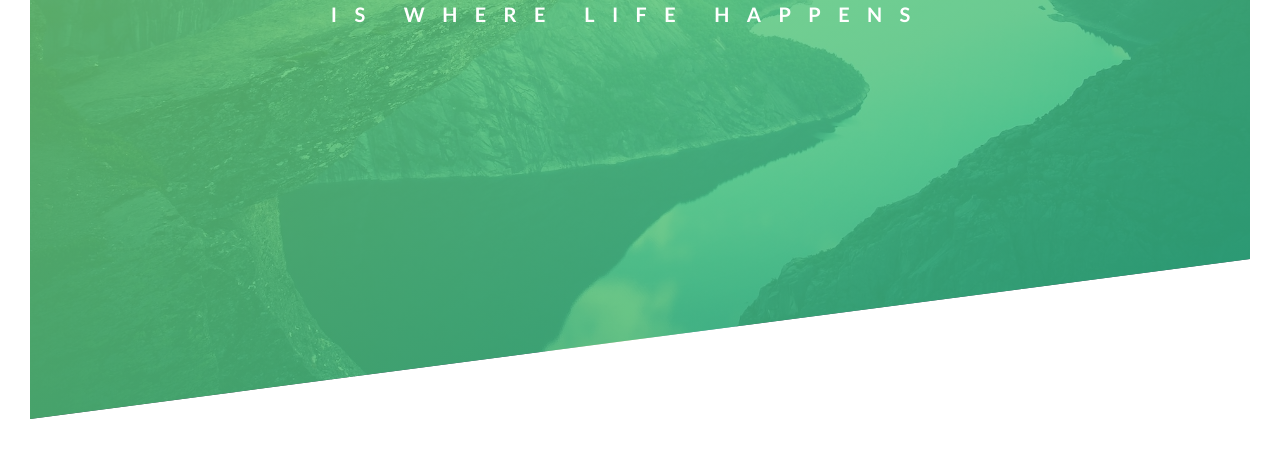
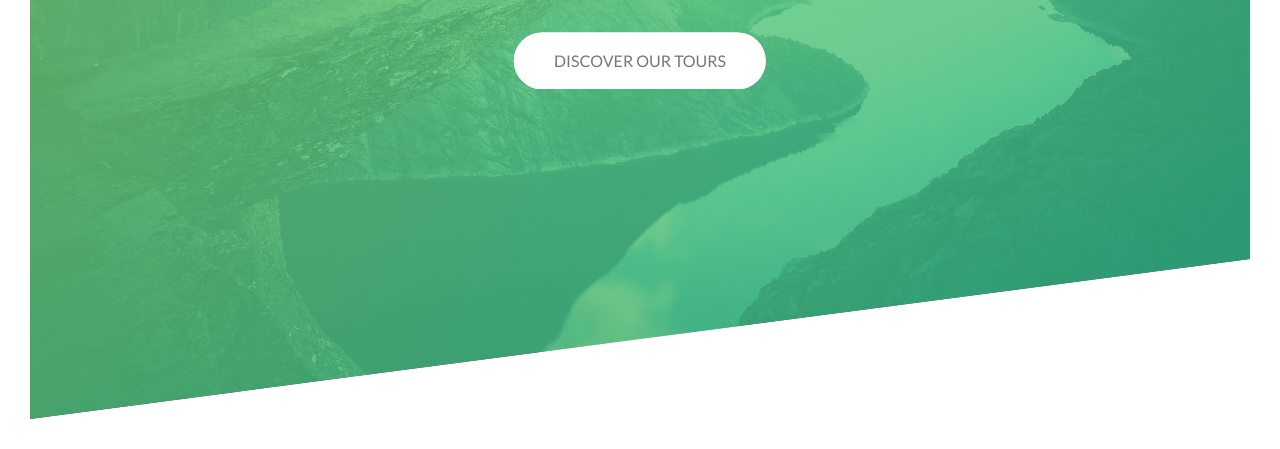
Before and after one commit to dhrubach/advanced-css-sass, a website: page vanilla-css-sass/index.html in a window 1280 px wide. Shown: the part 371-820 px from the top of the page. Drawn offline with Linux system fonts and the light colour scheme.

Commit message:
update(header) : discover action button

```diff
--- a/vanilla-css-sass/index.html
+++ b/vanilla-css-sass/index.html
@@ -24,6 +24,8 @@
 					<span class="app-header-title__primary">Outdoors</span>
 					<span class="app-header-title__secondary">is where life happens</span>
 				</h1>
+
+				<a href="#" class="app-header-title__link">Discover our tours</a>
 			</div>
 		</header>
 
--- a/vanilla-css-sass/style.css
+++ b/vanilla-css-sass/style.css
@@ -1,3 +1,5 @@
+/* reset elements */
+
 *,
 *:before,
 *:after {
@@ -5,6 +7,8 @@
 	margin: 0;
 	padding: 0;
 }
+
+/* global style */
 
 body {
 	font-family: 'Lato', sans-serif;
@@ -34,6 +38,8 @@ body.default-theme ::-webkit-scrollbar-thumb {
 	background: #2c4628;
 }
 
+/* header section */
+
 .app__header {
 	position: relative;
 
@@ -51,6 +57,8 @@ body.default-theme ::-webkit-scrollbar-thumb {
 	clip-path: polygon(0 0, 100% 0, 100% 75vh, 0 100%);
 }
 
+/* application logo - header section */
+
 .app-header__logo {
 	position: absolute;
 	top: 40px;
@@ -61,18 +69,23 @@ body.default-theme ::-webkit-scrollbar-thumb {
 	height: 35px;
 }
 
+/* primary & secondary title - header section */
+
 .app-header__title {
 	position: absolute;
 	top: 40%;
 	left: 50%;
+	/* trick : center it inside the parent container */
 
-	/* trick : center it inside the parent container */
 	transform: translate(-50%, -50%);
+	text-align: center;
 
 	backface-visibility: hidden;
 }
 
 .app-header-title__item {
+	margin-bottom: 60px;
+
 	text-transform: uppercase;
 
 	color: #fff;
@@ -133,3 +146,73 @@ body.default-theme ::-webkit-scrollbar-thumb {
 		opacity: 1;
 	}
 }
+
+/* 'discover' action button - header section  */
+
+.app-header-title__link {
+	position: relative;
+
+	display: inline-block;
+
+	padding: 15px 40px;
+
+	animation: moveInBottom 0.5s ease-in-out 0.5s;
+	text-decoration: none;
+	text-transform: uppercase;
+
+	color: #777;
+	border-radius: 100px;
+	background-color: #fff;
+
+	animation-fill-mode: backwards;
+}
+
+.app-header-title__link:hover {
+	transform: translateY(-10px);
+
+	box-shadow: 0 20px 20px rgba(0, 0, 0, 0.2);
+}
+
+.app-header-title__link:active {
+	transform: translateY(-3px);
+
+	box-shadow: 0 10px 10px rgba(0, 0, 0, 0.2);
+}
+
+.app-header-title__link::after {
+	position: absolute;
+	z-index: -1;
+	top: 0;
+	left: 0;
+
+	display: inline-block;
+
+	width: 100%;
+	height: 100%;
+
+	content: '';
+	transition: all 0.4s;
+
+	border-radius: 100px;
+	background-color: #fff;
+}
+
+.app-header-title__link:hover::after {
+	transform: scaleX(1.4) scaleY(1.6);
+
+	opacity: 0;
+}
+
+@keyframes moveInBottom {
+	0% {
+		transform: translateY(30px);
+
+		opacity: 0;
+	}
+
+	100% {
+		transform: translateY(0);
+
+		opacity: 1;
+	}
+}
```
